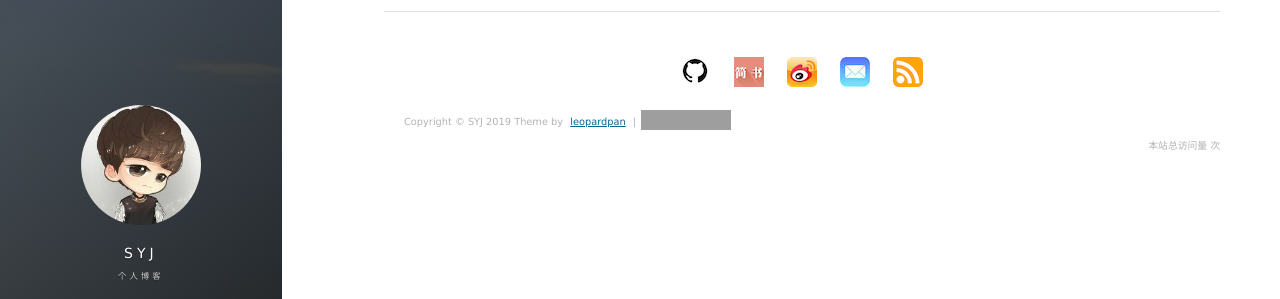
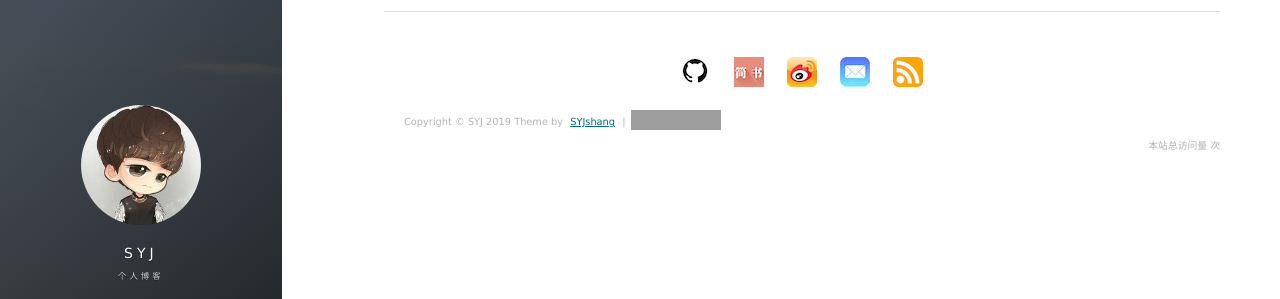
Before and after one commit to SYJshang/SYJshang.github.io, a Jekyll site: the page built from tags.html, in a window 1280 px wide. Shown: the part 183-482 px from the top of the page. Built offline with Jekyll 4.4.1, drawn with Linux system fonts in a browser that asks for light colours; nearby versions of some CDN libraries; comment, search, counter and statistics services are not loaded; grey boxes are pictures that could not be loaded.

Commit message:
copyright

```diff
--- a/_includes/footer.html
+++ b/_includes/footer.html
@@ -87,7 +87,7 @@
 
         <div class = "footer_div">
            <p class="copyright text-muted">
-            Copyright &copy; {{ site.title }} {{ site.time | date: '%Y' }} Theme by <a href="http://baixin.io/">leopardpan</a> |
+            Copyright &copy; {{ site.title }} {{ site.time | date: '%Y' }} Theme by <a href="SYJshang.github.io/">SYJshang</a> |
             <iframe
                 style="margin-left: 2px; margin-bottom:-5px;"
                 frameborder="0" scrolling="0" width="91px" height="20px"
```
